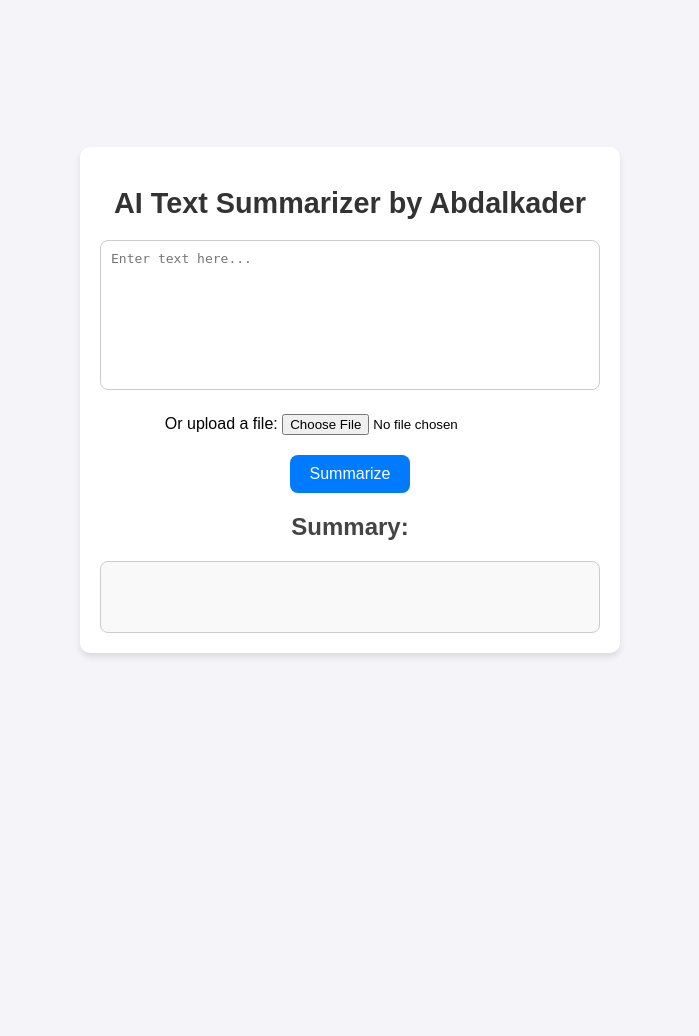
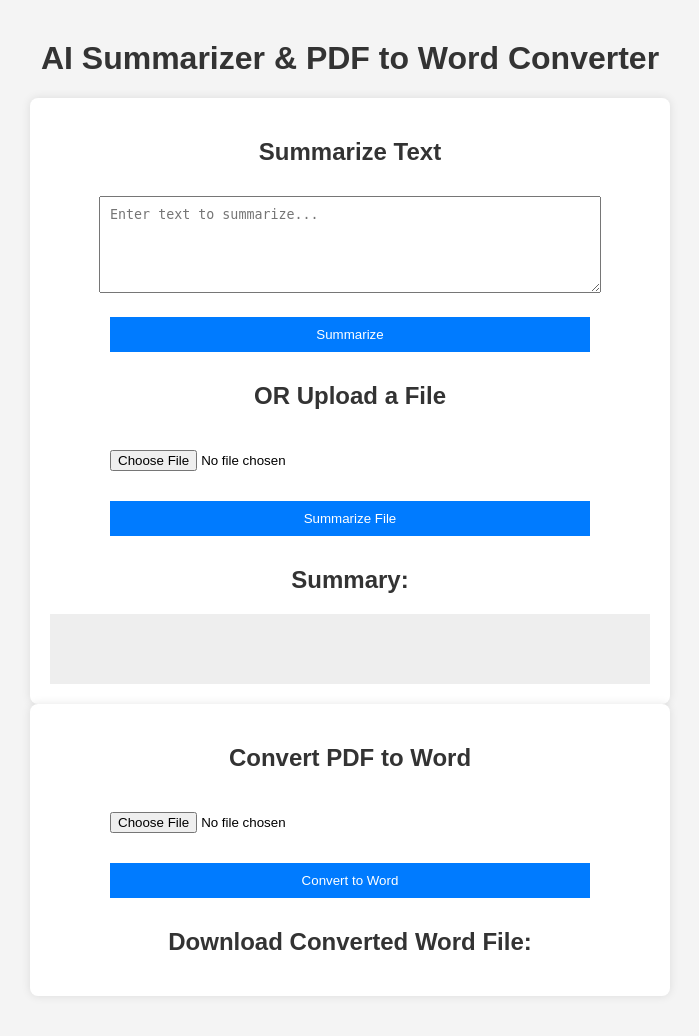
Before and after one commit to voevodasatana/aiapp, a Flask app: page / in a window 1280 px wide. Shown: the whole page, without its empty margins (290-989 px from the left). Before the commit the page ends 657 px from the top, so only its background shows below. Run offline with Flask 3, Linux system fonts and the light colour scheme; some libraries are stand-ins or nearby versions.

Commit message:
Update index.html

```diff
--- a/templates/index.html
+++ b/templates/index.html
@@ -3,145 +3,150 @@
 <head>
     <meta charset="UTF-8">
     <meta name="viewport" content="width=device-width, initial-scale=1.0">
-  <title>Text Summarizer</title>
+    <title>AI Summarizer & PDF Converter</title>
+    <script src="https://cdnjs.cloudflare.com/ajax/libs/jspdf/2.5.1/jspdf.umd.min.js"></script>
     <style>
         body {
             font-family: Arial, sans-serif;
-      margin: 0;
-      padding: 0;
-      display: flex;
-      align-items: center;
-      justify-content: center;
-      min-height: 100vh;
-      background-color: #f4f4f9;
+            text-align: center;
+            margin: 40px;
+            background-color: #f4f4f4;
         }
-
+        h1, h2 {
+            color: #333;
+        }
         .container {
-      background: #ffffff;
+            background: white;
             padding: 20px;
-      border-radius: 10px;
-      box-shadow: 0 4px 6px rgba(0, 0, 0, 0.1);
-      text-align: center;
+            border-radius: 8px;
+            width: 50%;
+            margin: auto;
+            box-shadow: 0px 0px 10px rgba(0, 0, 0, 0.1);
+        }
+        textarea, input, button {
             width: 80%;
-      max-width: 500px;
+            padding: 10px;
+            margin: 10px 0;
         }
-
-    h1 {
-      margin-bottom: 20px;
-      font-size: 1.8em;
-      color: #333333;
-    }
-
-    textarea {
-      width: 100%;
-      height: 150px;
-      padding: 10px;
-      margin-bottom: 20px;
-      font-size: 1em;
-      border: 1px solid #cccccc;
-      border-radius: 8px;
-      resize: none;
-      box-sizing: border-box;
-    }
-
-    input[type="file"] {
-      margin-bottom: 20px;
-    }
-
         button {
-      background-color: #007bff;
-      color: #ffffff;
+            background: #007BFF;
+            color: white;
             border: none;
-      padding: 10px 20px;
-      font-size: 1em;
-      border-radius: 8px;
             cursor: pointer;
         }
-
         button:hover {
-      background-color: #0056b3;
+            background: #0056b3;
         }
-
-    h2 {
-      margin-top: 20px;
-      font-size: 1.5em;
-      color: #444444;
-    }
-
-    #result {
+        #download-link {
+            display: none;
             margin-top: 10px;
-      padding: 10px;
-      background: #f9f9f9;
-      border: 1px solid #cccccc;
-      border-radius: 8px;
-      font-size: 1em;
-      text-align: left;
-      color: #333333;
-      min-height: 50px;
+            font-weight: bold;
         }
     </style>
-  <script src="https://cdnjs.cloudflare.com/ajax/libs/jspdf/2.4.0/jspdf.umd.min.js"></script>
 </head>
 <body>
+
+    <h1>AI Summarizer & PDF to Word Converter</h1>
+
     <div class="container">
-    <h1>AI Text Summarizer by Abdalkader</h1>
-    <form id="summarize-form" enctype="multipart/form-data">
-      <textarea name="text" id="text" placeholder="Enter text here..."></textarea>
-      <br>
-      <label for="file">Or upload a file:</label>
-      <input type="file" id="file" name="file" accept=".txt,.pdf,.docx">
-      <br>
+        <h2>Summarize Text</h2>
+        <form id="summarize-form">
+            <textarea id="text" rows="5" placeholder="Enter text to summarize..."></textarea><br>
             <button type="submit">Summarize</button>
         </form>
+
+        <h2>OR Upload a File</h2>
+        <input type="file" id="file-upload" accept=".txt, .pdf, .docx"><br>
+        <button id="upload-btn">Summarize File</button>
+
         <h2>Summary:</h2>
-    <div id="result"></div>
-    <button id="download-pdf" style="display: none; margin-top: 20px;">Download Summary as PDF</button>
+        <div id="summary-result" style="background:#eee; padding:10px; min-height:50px;"></div>
+
+        <button id="download-summary-btn" style="display:none;">Download Summary as PDF</button>
+    </div>
+
+    <div class="container">
+        <h2>Convert PDF to Word</h2>
+        <form id="pdf-to-word-form" enctype="multipart/form-data">
+            <input type="file" id="pdf-file" accept=".pdf"><br>
+            <button type="submit">Convert to Word</button>
+        </form>
+
+        <h2>Download Converted Word File:</h2>
+        <a id="word-download-link" style="display:none;" download="converted.docx">Download Word File</a>
     </div>
 
     <script>
-    const form = document.getElementById('summarize-form');
-    const downloadButton = document.getElementById('download-pdf');
-    const resultDiv = document.getElementById('result');
+        const { jsPDF } = window.jspdf;
 
-    form.addEventListener('submit', async function(e) {
-      e.preventDefault();
+        document.getElementById("summarize-form").addEventListener("submit", async function(event) {
+            event.preventDefault();
+            const text = document.getElementById("text").value;
+            if (!text) { alert("Please enter text to summarize."); return; }
 
-      const formData = new FormData(form);
-      const response = await fetch('/summarize', {
-        method: 'POST',
+            const response = await fetch("/summarize", {
+                method: "POST",
+                headers: { "Content-Type": "application/x-www-form-urlencoded" },
+                body: new URLSearchParams({ text })
+            });
+
+            const data = await response.json();
+            document.getElementById("summary-result").innerText = data.summary || "Error: " + data.error;
+            document.getElementById("download-summary-btn").style.display = "block";
+        });
+
+        document.getElementById("upload-btn").addEventListener("click", async function() {
+            const fileInput = document.getElementById("file-upload").files[0];
+            if (!fileInput) { alert("Please upload a file."); return; }
+
+            const formData = new FormData();
+            formData.append("file", fileInput);
+
+            const response = await fetch("/summarize", {
+                method: "POST",
                 body: formData
             });
 
             const data = await response.json();
-      if (data.summary) {
-        resultDiv.textContent = data.summary;
-        downloadButton.style.display = 'block'; // Show the download button
-      } else {
-        resultDiv.textContent = "Error: " + data.error;
-        downloadButton.style.display = 'none'; // Hide the download button
-      }
+            document.getElementById("summary-result").innerText = data.summary || "Error: " + data.error;
+            document.getElementById("download-summary-btn").style.display = "block";
         });
 
-downloadButton.addEventListener('click', () => {
-  const { jsPDF } = window.jspdf;
+        document.getElementById("download-summary-btn").addEventListener("click", function() {
             const doc = new jsPDF();
-
-  // Define the maximum width for the text
-  const text = resultDiv.textContent;
-  const margin = 10; // Margin on both sides
+            const text = document.getElementById("summary-result").innerText;
+            const margin = 10;
             const pageWidth = doc.internal.pageSize.width - margin * 2;
-
-  // Split the text to fit the page width
             const lines = doc.splitTextToSize(text, pageWidth);
-
-  // Add content to the PDF
             doc.text("Summary:", margin, 10);
             doc.text(lines, margin, 20);
-
-  // Save the PDF
             doc.save("summary.pdf");
         });
 
+        document.getElementById("pdf-to-word-form").addEventListener("submit", async function(event) {
+            event.preventDefault();
+            const fileInput = document.getElementById("pdf-file").files[0];
+            if (!fileInput) { alert("Please upload a PDF file."); return; }
+
+            const formData = new FormData();
+            formData.append("pdf-file", fileInput);
+
+            const response = await fetch("/convert_pdf_to_word", {
+                method: "POST",
+                body: formData
+            });
+
+            if (response.ok) {
+                const blob = await response.blob();
+                const link = document.getElementById("word-download-link");
+                link.href = URL.createObjectURL(blob);
+                link.style.display = "block";
+                link.textContent = "Download Converted Word File";
+            } else {
+                alert("Error converting PDF to Word.");
+            }
+        });
     </script>
+
 </body>
 </html>
```
Lines whose indentation alone changed are shown as unchanged.
